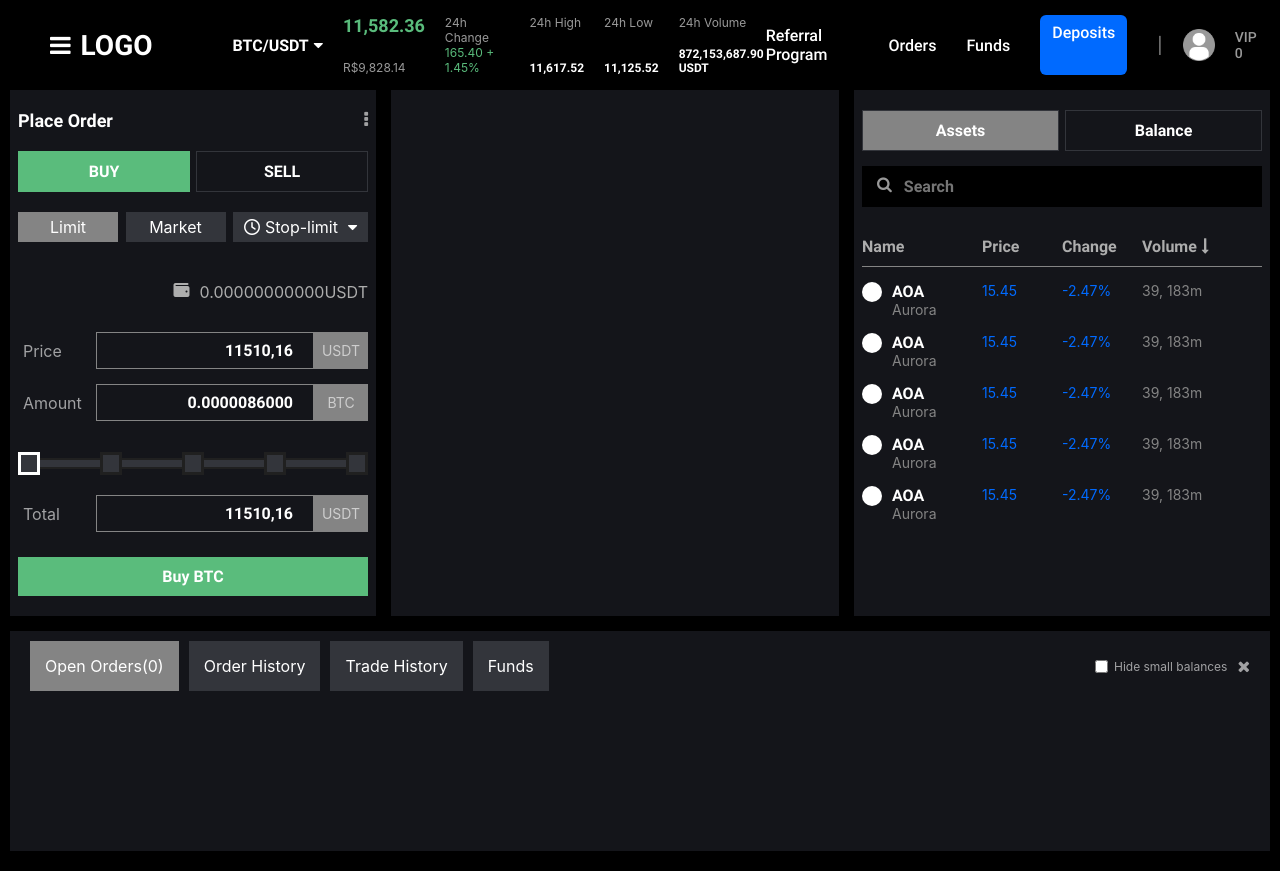
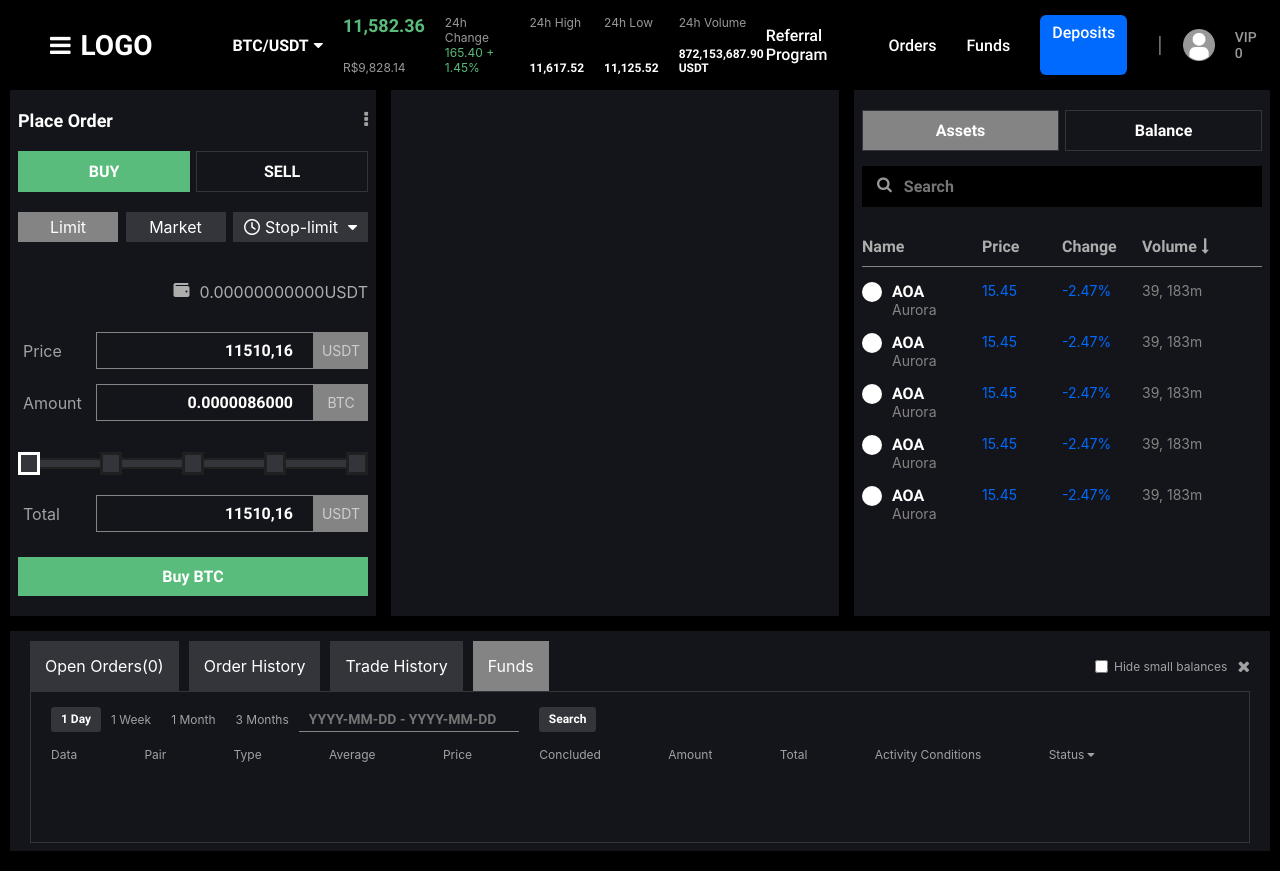
Before and after one commit to mfornella7/exchange-frontend, a React (Create React App) app: page /home in a window 1280 px wide. Built offline with nearby package versions, Linux system fonts and the light colour scheme; what react-router-redux would draw is missing.

Commit message:
Home/Open Oders Home/Open Oders

```diff
--- a/src/routes/Home/Home.js
+++ b/src/routes/Home/Home.js
@@ -11,7 +11,7 @@ class Home extends Component {
       activeButton: 0,
       step: 0,
       assetOrBalance: 0,
-      selectedTab: 0,
+      selectedTab: 3,
       assets: [
         {id: 0, symbol: 'AOA', name:'Aurora', price: 15.45, change: '-2.47%', volume: '39, 183m'},
         {id: 1, symbol: 'AOA', name:'Aurora', price: 15.45, change: '-2.47%', volume: '39, 183m'},
@@ -271,11 +271,96 @@ class Home extends Component {
     )
   }
   renderBottomTable() {
-    return (
-      <div className="bottom-table">
-
-      </div>
-    )
+    if(this.state.selectedTab === 0)
+      return (
+        <div className="bottom-table">
+          <div className="table-row">
+            <div className="cell">Date</div>
+            <div className="cell">Pair</div>
+            <div className="cell">Type</div>
+            <div className="cell">Side</div>
+            <div className="cell">Price</div>
+            <div className="cell">Amount</div>
+            <div className="cell">Filled</div>
+            <div className="cell">Total</div>
+            <div/>
+            <div className="cell1">
+              <div>Trigger Conditions</div>
+              <div className="red">Cancel All</div>
+              <div>|</div>
+              <i className="fa fa-caret-down" aria-hidden="true"></i>
+            </div>
+            <div/>
+          </div>
+        </div>
+      )
+    if(this.state.selectedTab === 1)
+      return (
+        <div className="bottom-table">
+          <div className="table-row">
+            <div className="cell">
+              Coin
+              <i className="fa fa-caret-down" aria-hidden="true"></i>
+            </div>
+            <div className="cell">Total Balance</div>
+            <div className="cell">Balance Available</div>
+            <div className="cell">In order</div>
+            <div className="cell">BTC Value</div>
+            <div/>
+          </div>
+        </div>
+      )
+    if(this.state.selectedTab === 2)
+      return (
+        <div className="bottom-table">
+          <div className="date-row">
+            <div className="period active">1 Day</div>
+            <div className="period">1 Week</div>
+            <div className="period">1 Month</div>
+            <div className="period">3 Months</div>
+            <input className="filter-input" placeholder="YYYY-MM-DD - YYYY-MM-DD"/>
+            <div className="period active">Search</div>
+          </div>
+          <div className="table-row">
+            <div className="cell">Data</div>
+            <div className="cell">Pair</div>
+            <div className="cell">Side</div>
+            <div className="cell">Price</div>
+            <div className="cell">Concluded</div>
+            <div className="cell">Fee</div>
+            <div className="cell">Total</div>
+            <div/>
+            <div/>
+          </div>
+        </div>
+      )
+    if(this.state.selectedTab === 3)
+      return (
+        <div className="bottom-table">
+          <div className="date-row">
+            <div className="period active">1 Day</div>
+            <div className="period">1 Week</div>
+            <div className="period">1 Month</div>
+            <div className="period">3 Months</div>
+            <input className="filter-input" placeholder="YYYY-MM-DD - YYYY-MM-DD"/>
+            <div className="period active">Search</div>
+          </div>
+          <div className="table-row">
+            <div className="cell">Data</div>
+            <div className="cell">Pair</div>
+            <div className="cell">Type</div>
+            <div className="cell">Average</div>
+            <div className="cell">Price</div>
+            <div className="cell">Concluded</div>
+            <div className="cell">Amount</div>
+            <div className="cell">Total</div>
+            <div className="cell">Activity Conditions</div>
+            <div className="cell">Status<i className="fa fa-caret-down" aria-hidden="true"></i></div>
+            <div/>
+            <div/>
+          </div>
+        </div>
+      )
   }
   render() {
     return (
--- a/src/routes/Home/Home.scss
+++ b/src/routes/Home/Home.scss
@@ -467,7 +467,75 @@
             }
         }
         .bottom-table {
-
+            height: calc(100% - 50px);
+            border: 1px solid $grey_color_1;
+            .date-row {
+                display: flex;
+                flex-direction: row;
+                padding: 0 20px;
+                margin-top: 15px;
+                .period {
+                    font-size: 12px;
+                    color: $white_color_6;
+                    padding: 5px 10px;
+                    cursor: pointer;
+                    &.active {
+                        background: $grey_color_1;
+                        border-radius: 3px;
+                        color: $white_color;
+                        font-family: 'Roboto-Bold';
+                    }
+                }
+                .filter-input {
+                    width: 200px;
+                    font-family: 'Roboto-Bold';
+                    font-size: 14px;
+                    color: white;
+                    background: none;
+                    border: none;
+                    border-bottom: 1px solid $grey_color_3;
+                    &:focus {
+                        outline: none;
+                    }
+                    padding: 0 10px;
+                    margin-right: 20px;
+                }
+            }
+            .table-row {
+                display: flex;
+                flex-direction: row;
+                padding: 0 20px;
+                justify-content: space-between;
+                margin-top: 15px;
+                .cell {
+                    font-size: 12px;
+                    color: $white_color_6;
+                    display: flex;
+                    flex-direction: row;
+                    i {
+                        margin-left: 3px;
+                        display: flex;
+                        flex-direction: column;
+                        justify-content: center;
+                    }
+                }
+                .cell1 {
+                    display: flex;
+                    flex-direction: row;
+                    font-size: 12px;
+                    color: $white_color_6;
+                    .red {
+                        color: $red_color;
+                        padding: 0 3px;
+                    }
+                    i {
+                        margin-left: 3px;
+                        display: flex;
+                        flex-direction: column;
+                        justify-content: center;
+                    }
+                }
+            }
         }
     }
 }
```
